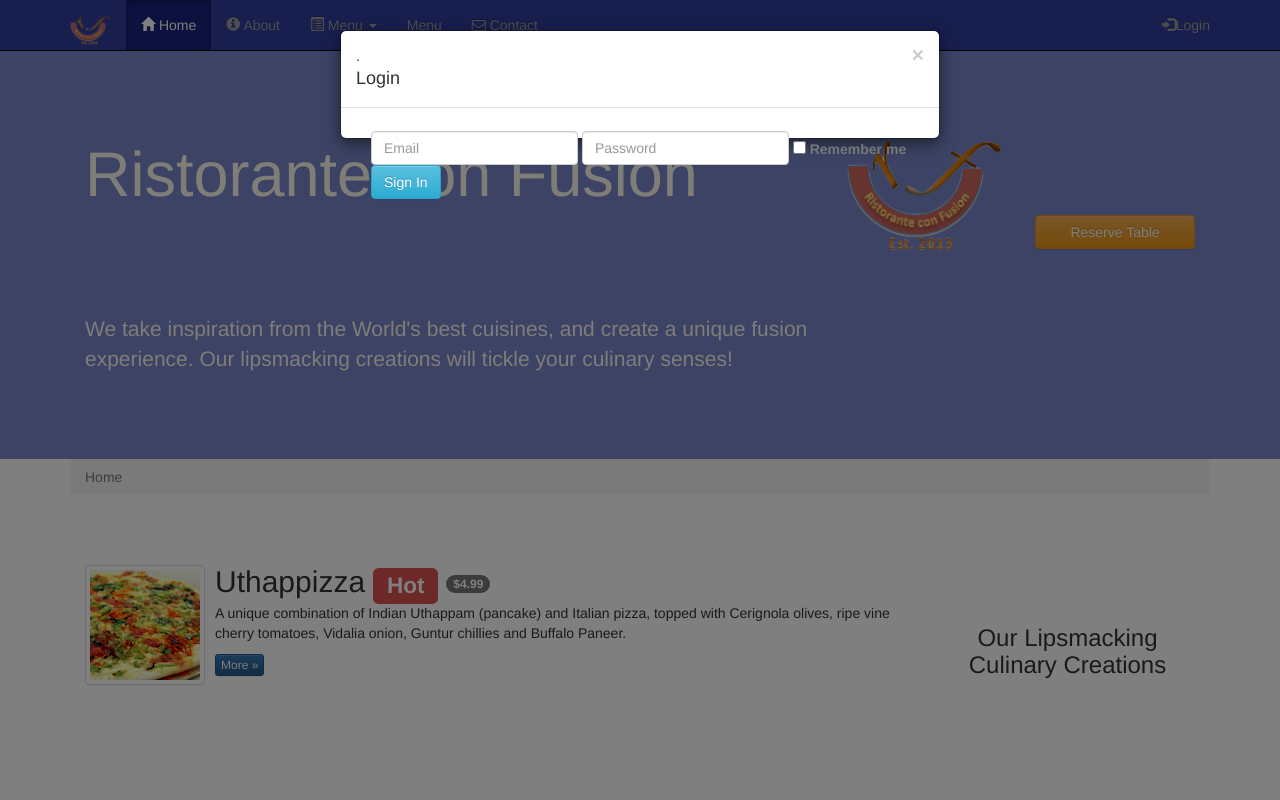
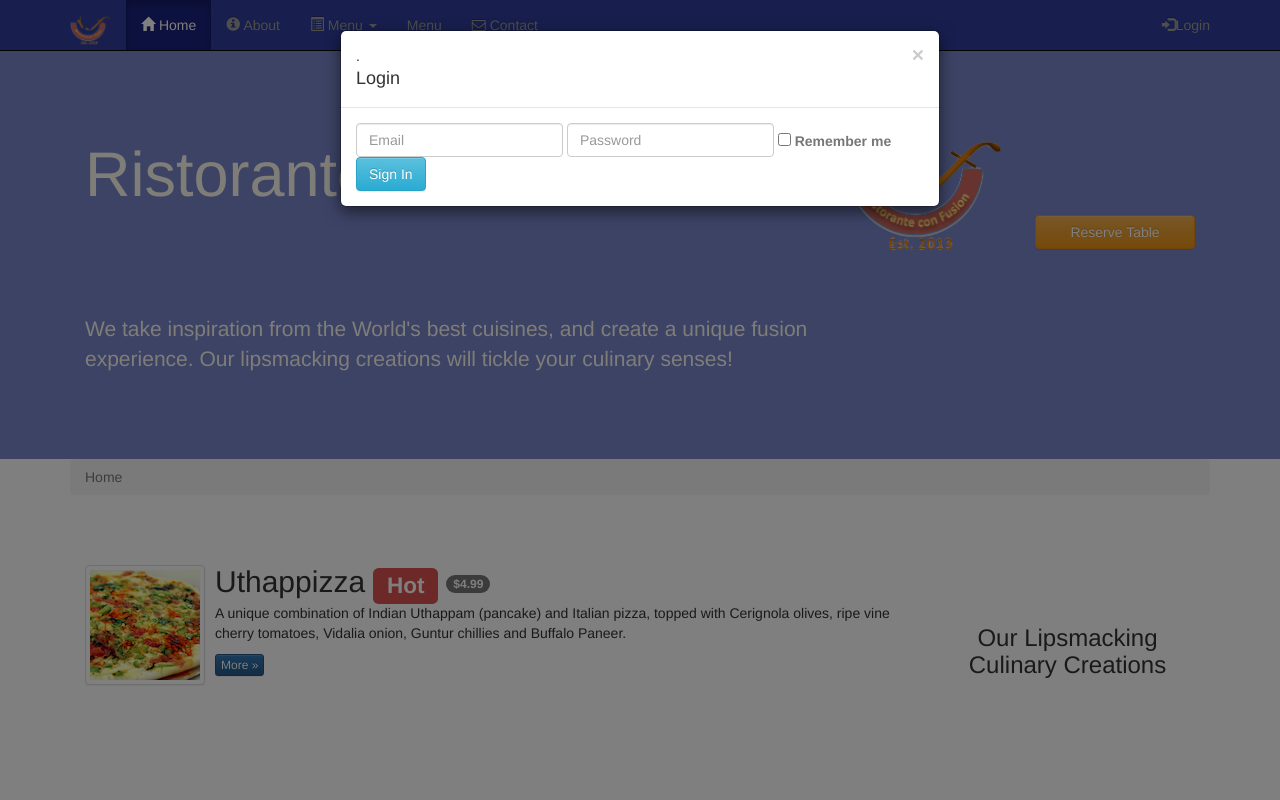
Before and after one commit to chezze911/ConFusion, a plain HTML site: page index.html in a window 1280 px wide. Both pictures are taken after a click on the link "Login". Shown: the top 800 px of the page. Drawn offline with nearby package versions, Linux system fonts and the light colour scheme.

Commit message:
Relocate form inside modal-body and change class to form-inline

```diff
--- a/index.html
+++ b/index.html
@@ -80,16 +80,20 @@
                     <h4 class="modal-title">Login </h4>
             </div>
             <div class="modal-body">
-                <form class="navbar-form navbar-right" role="login">
+                <form class="form-inline">
                     <div class="form-group">
-                        <input type="text" class="form-control" placeholder="Email">
-                        <input type="password" class="form-control" placeholder="Password">
+                        <label class="sr-only" for="email">Email address</label>
+                        <input type="email" class="form-control" id="email" placeholder="Email">
+                    </div>
+                    <div class="form-group">
+                        <label class="sr-only" for="password">Password</label>
+                        <input type="password" class="form-control" id="password" placeholder="Password">
+                    </div>
                     <div class="checkbox">
                         <label class="checkbox-inline">
                             <input type="checkbox" name="rememberme" value="">
                             <strong class="text-muted">Remember me</strong>
                         </label>
-                         </div>
                     </div>
                     <button type="submit" class="btn btn-info">Sign In</button>
                 </form>
```
Lines whose indentation alone changed are shown as unchanged.
